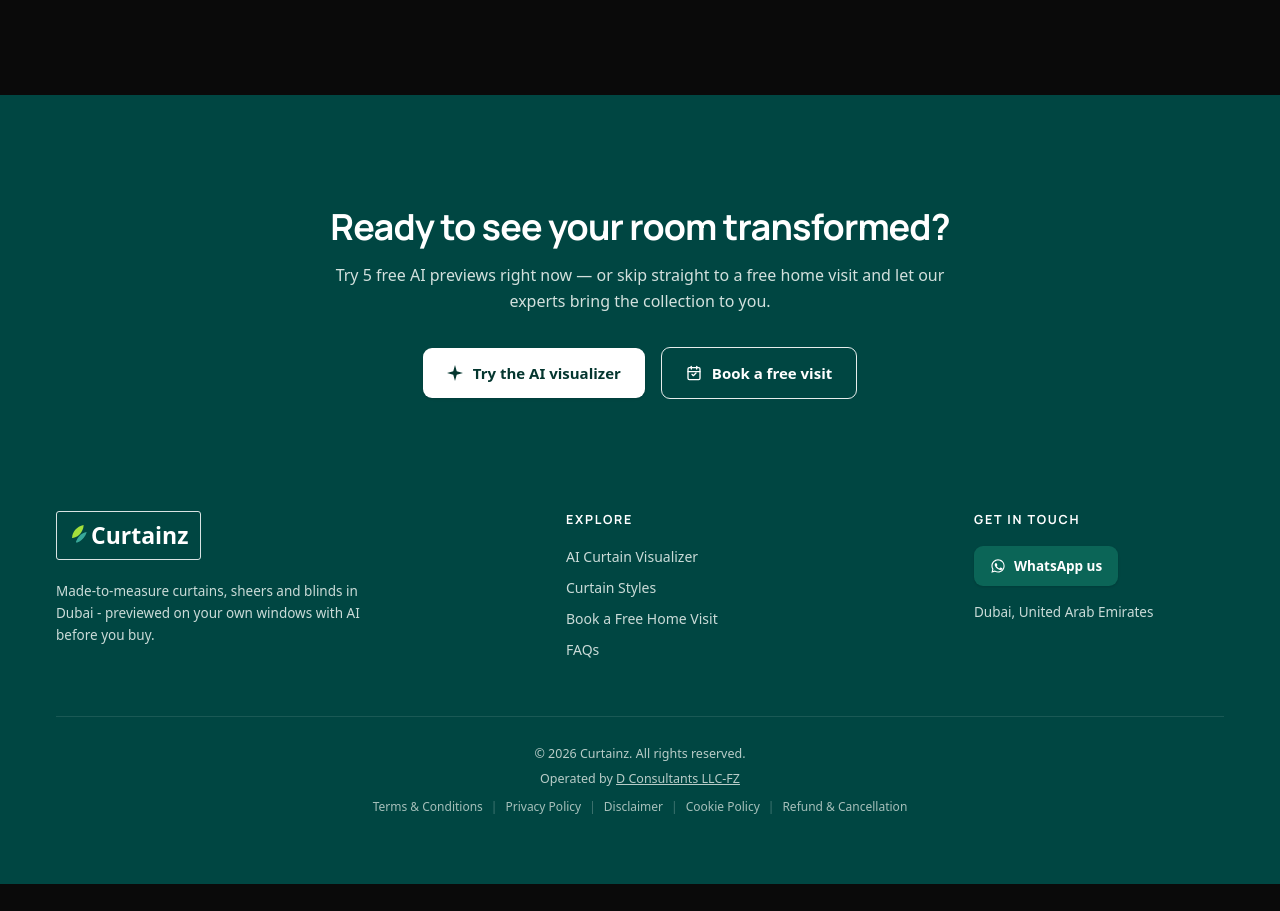
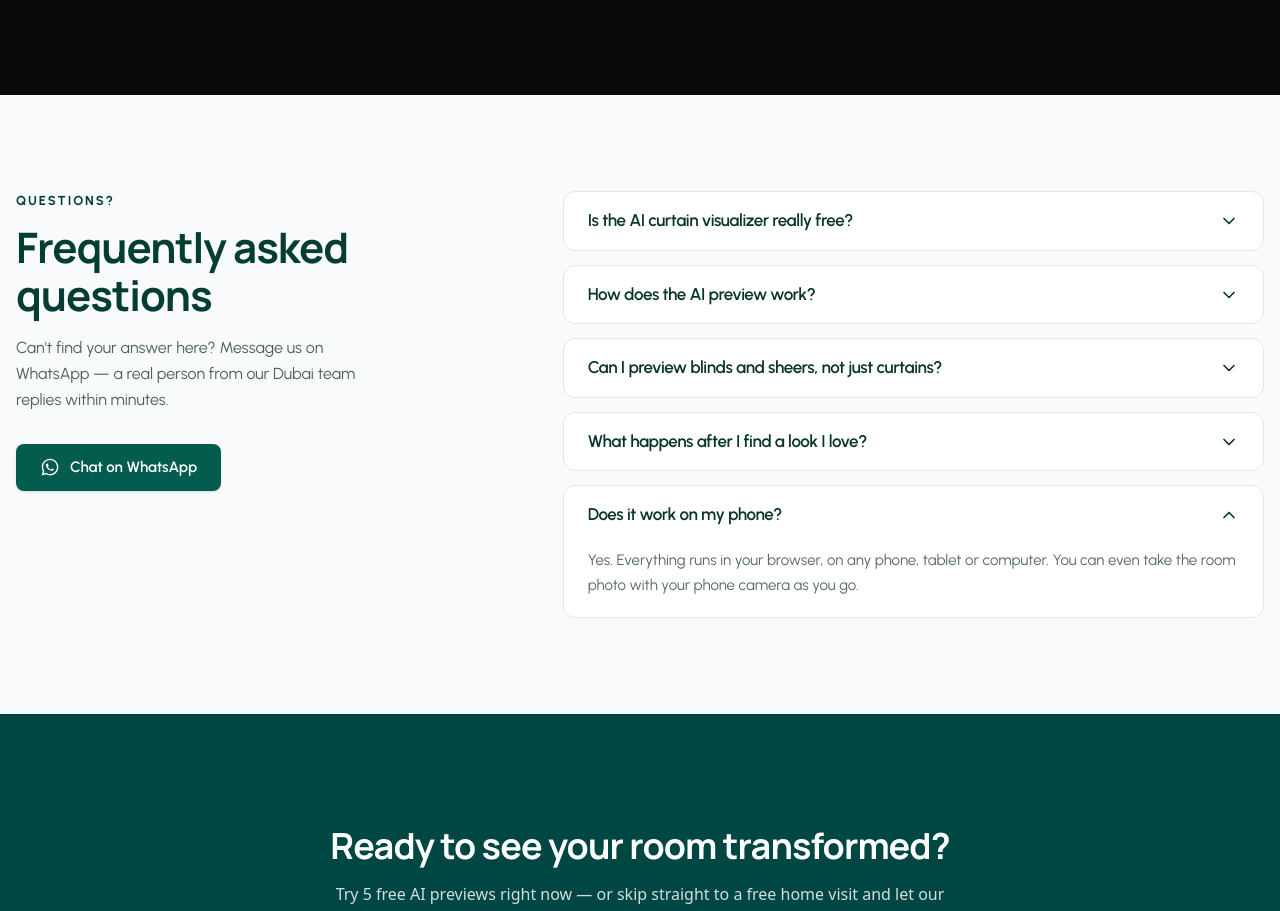
Before and after one commit to Alok4D/curtain-ai-frontend, a Next.js app: page / in a window 1280 px wide. Shown: the part 3113-4024 px from the top of the page. Before the commit the page ends 3997 px from the top, so only its background shows below. Built offline with nearby package versions, Linux system fonts and the light colour scheme.

Commit message:
feat: add FaqSection component, Container wrapper, and update home page layout

```diff
--- /dev/null
+++ b/app/(home)/_components/FaqSection.tsx
@@ -0,0 +1,131 @@
+"use client";
+
+import { useState } from "react";
+import { ChevronDown, ChevronUp } from "lucide-react";
+
+interface FAQItem {
+  id: number;
+  question: string;
+  answer: string;
+}
+
+const faqs: FAQItem[] = [
+  {
+    id: 1,
+    question: "Is the AI curtain visualizer really free?",
+    answer:
+      "Yes. You can generate up to 5 AI previews of curtains on your own room photo, completely free — no sign-up, no credit card, no app to install.",
+  },
+  {
+    id: 2,
+    question: "How does the AI preview work?",
+    answer:
+      "Upload a photo of your room, pick a curtain, sheer or roller style you like, and our AI drapes that exact fabric onto your windows in about 20–30 seconds.",
+  },
+  {
+    id: 3,
+    question: "Can I preview blinds and sheers, not just curtains?",
+    answer:
+      "Absolutely. The visualizer supports curtains and drapes, sheers, roller blinds and more — switch between styles and compare them on the same photo.",
+  },
+  {
+    id: 4,
+    question: "What happens after I find a look I love?",
+    answer:
+      "Message us on WhatsApp or book a free home visit. Our team measures your windows, brings fabric samples so you can feel the material, and gives you a fixed quote — with professional installation included.",
+  },
+  {
+    id: 5,
+    question: "Does it work on my phone?",
+    answer:
+      "Yes. Everything runs in your browser, on any phone, tablet or computer. You can even take the room photo with your phone camera as you go.",
+  },
+];
+
+export default function FaqSection() {
+
+  const [openId, setOpenId] = useState<number | null>(5);
+
+  const toggleAccordion = (id: number) => {
+    setOpenId((prev) => (prev === id ? null : id));
+  };
+
+  return (
+    <section className="w-full bg-[#F9FAFB] py-16 md:py-24 font-['Urbanist',sans-serif]">
+      <div className="max-w-[1387px] mx-auto px-2 md:px-2 lg:px-4">
+        <div className="grid grid-cols-1 lg:grid-cols-12 gap-10 lg:gap-16 items-start">
+
+          {/* Left Column: Heading & CTA */}
+          <div className="lg:col-span-5 flex flex-col items-start">
+            <span className="text-[12px] md:text-[13px] font-bold tracking-[0.15em] text-[#043d34] uppercase mb-3">
+              QUESTIONS?
+            </span>
+
+            <h2 className="text-[32px] md:text-[42px] leading-[1.15] font-bold text-[#043d34] tracking-tight mb-4">
+              Frequently asked questions
+            </h2>
+
+            <p className="text-[15px] md:text-[16px] leading-[1.6] text-[#4b615d] mb-8 max-w-sm">
+              Can&apos;t find your answer here? Message us on WhatsApp — a real person
+              from our Dubai team replies within minutes.
+            </p>
+
+            <a
+              href="https://wa.me/"
+              target="_blank"
+              rel="noopener noreferrer"
+              className="inline-flex items-center gap-2.5 px-6 py-3 rounded-lg bg-[#045c4f] hover:bg-[#03493e] text-white text-[15px] font-semibold transition-colors duration-200 shadow-sm"
+            >
+              {/* WhatsApp Icon */}
+              <svg
+                className="w-5 h-5 fill-current"
+                viewBox="0 0 24 24"
+                xmlns="http://www.w3.org/2000/svg"
+              >
+                <path d="M12.031 2C6.516 2 2.031 6.484 2.031 12C2.031 13.844 2.531 15.563 3.406 17.063L2 22.188L7.281 20.813C8.719 21.625 10.344 22.063 12.031 22.063C17.547 22.063 22.031 17.578 22.031 12.063C22.031 6.547 17.547 2 12.031 2ZM12.031 20.375C10.531 20.375 9.094 19.969 7.844 19.219L7.531 19.031L4.406 19.844L5.25 16.781L5.031 16.438C4.219 15.156 3.75 13.625 3.75 12C3.75 7.438 7.469 3.719 12.031 3.719C16.594 3.719 20.313 7.438 20.313 12C20.313 16.563 16.594 20.375 12.031 20.375ZM16.563 14.594C16.313 14.469 15.094 13.875 14.875 13.781C14.656 13.688 14.5 13.656 14.344 13.906C14.188 14.156 13.719 14.719 13.563 14.875C13.438 15.063 13.281 15.094 13.031 14.969C12.781 14.844 11.969 14.563 11 13.719C10.25 13.031 9.75 12.188 9.594 11.938C9.469 11.688 9.594 11.531 9.719 11.406C9.844 11.281 9.969 11.094 10.094 10.969C10.219 10.844 10.25 10.75 10.344 10.594C10.438 10.438 10.375 10.281 10.313 10.156C10.25 10.031 9.75 8.781 9.531 8.281C9.313 7.781 9.125 7.844 8.969 7.844C8.844 7.844 8.688 7.844 8.531 7.844C8.375 7.844 8.125 7.906 7.906 8.156C7.688 8.406 7.094 8.969 7.094 10.094C7.094 11.219 7.906 12.313 8.031 12.469C8.156 12.625 9.688 14.969 12 16C12.563 16.25 12.969 16.375 13.313 16.5C13.875 16.656 14.375 16.656 14.781 16.594C15.25 16.531 16.219 16 16.438 15.438C16.656 14.844 16.656 14.375 16.563 14.594Z" />
+              </svg>
+              <span>Chat on WhatsApp</span>
+            </a>
+          </div>
+
+          {/* Right Column: FAQ Accordion Stack */}
+          <div className="lg:col-span-7 flex flex-col space-y-3.5">
+            {faqs.map((faq) => {
+              const isOpen = openId === faq.id;
+              return (
+                <div
+                  key={faq.id}
+                  className="w-full bg-white border border-[#e1e8e6] rounded-xl overflow-hidden transition-all duration-200"
+                >
+                  <button
+                    type="button"
+                    onClick={() => toggleAccordion(faq.id)}
+                    className="w-full py-4 px-6 flex items-center justify-between text-left focus:outline-none cursor-pointer"
+                  >
+                    <span className="text-[16px] md:text-[17px] font-semibold text-[#0a352d] tracking-tight pr-4">
+                      {faq.question}
+                    </span>
+                    <span className="text-[#0a352d] shrink-0">
+                      {isOpen ? (
+                        <ChevronUp className="w-5 h-5 stroke-[2]" />
+                      ) : (
+                        <ChevronDown className="w-5 h-5 stroke-[2]" />
+                      )}
+                    </span>
+                  </button>
+
+                  {isOpen && (
+                    <div className="px-6 pb-5 pt-1 text-[14.5px] md:text-[15px] leading-[1.65] text-[#556965]">
+                      {faq.answer}
+                    </div>
+                  )}
+                </div>
+              );
+            })}
+          </div>
+
+        </div>
+      </div>
+    </section>
+  );
+}
--- a/app/(home)/page.tsx
+++ b/app/(home)/page.tsx
@@ -4,6 +4,7 @@ import FeaturesSection from "./_components/FeaturesSection";
 import GetStarted from "./_components/GetStarted";
 import PricingSection from "./_components/PricingSection";
 import Footer from "./_components/Footer";
+import FaqSection from "./_components/FaqSection";
 
 export default function page() {
   return (
@@ -21,6 +22,7 @@ export default function page() {
         <PricingSection />
 
       </div>
+      <FaqSection />
        <Footer />
     </main>
   );
--- a/components/Container.tsx
+++ b/components/Container.tsx
@@ -1,3 +1,3 @@
 export default function Container({ children }: React.PropsWithChildren) {
-  return <div className="mx-auto max-w-[1200px] px-6">{children}</div>;
+  return <div className="container mx-auto px-6">{children}</div>;
 }
```
